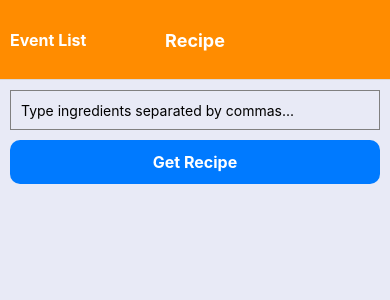
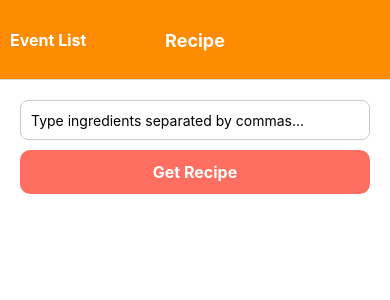
Before and after one commit to anikgvsu/buddybites, a React Native app: screen /Recipe in a window 390 px wide. Shown: the top 300 px of the page. Built offline with nearby package versions, Linux system fonts and the light colour scheme.

Commit message:
recipe screen ui updated

```diff
--- a/screens/EventListScreen.js
+++ b/screens/EventListScreen.js
@@ -90,7 +90,7 @@ const EventListScreen = ({ navigation, route }) => {
       />
 
       <TouchableOpacity style={styles.surpriseRecipeButton} onPress={goToRecipe}>
-        <Text style={styles.surpriseRecipeButtonText}>Surprise Recipe</Text>
+        <Text style={styles.surpriseRecipeButtonText}>Recipe</Text>
       </TouchableOpacity>
     </View>
   );
--- a/screens/RecipeScreen.js
+++ b/screens/RecipeScreen.js
@@ -6,7 +6,6 @@ import RenderHtml from 'react-native-render-html';
 import { getFoodFacts } from '../api/FoodAPI.js';
 
 const RecipeScreen = ({ navigation, route }) => {
-
   const { hostUid } = route.params ?? { hostUid: null };
   const { eventsAsHost } = route.params ?? { eventsAsHost: [] };
   const { eventsAsGuest } = route.params ?? { eventsAsGuest: [] };
@@ -23,7 +22,6 @@ const RecipeScreen = ({ navigation, route }) => {
 
   const getRecipe = () => {
     getFoodFacts(ingredients, (data) => {
-
       setRecipe({
         image: data.recipes[0].image,
         instruction: data.recipes[0].instructions,
@@ -53,7 +51,6 @@ const RecipeScreen = ({ navigation, route }) => {
   };
 
   const goToEventList = () => {
-
     navigation.navigate("EventList", { hostUid: hostUid, guestList: guestList, eventsAsHost: eventsAsHost, eventsAsGuest: eventsAsGuest });
   }
 
@@ -64,15 +61,6 @@ const RecipeScreen = ({ navigation, route }) => {
           <Text style={styles.headerButton}>Event List</Text>
         </TouchableOpacity>
       ),
-      // headerRight: () => (
-      //   <TouchableOpacity
-      //     onPress={() =>
-      //       navigation.navigate("Map")
-      //     }
-      //   >
-      //     <Text style={styles.headerButton}>Map</Text>
-      //   </TouchableOpacity>
-      // ),
     });
   });
 
@@ -97,28 +85,30 @@ const RecipeScreen = ({ navigation, route }) => {
 const styles = StyleSheet.create({
   container: {
     flex: 1,
-    padding: 10,
-    backgroundColor: '#E8EAF6',
+    padding: 20,
+    backgroundColor: '#fff',
   },
   inputContainer: {
     marginBottom: 20,
   },
   input: {
     height: 40,
-    borderColor: 'gray',
+    borderColor: '#ccc',
     borderWidth: 1,
     paddingHorizontal: 10,
     marginBottom: 10,
+    borderRadius: 8,
+    backgroundColor: '#fff',
   },
   button: {
-    backgroundColor: '#007AFF',
+    backgroundColor: '#FF6F61',
     borderRadius: 10,
     paddingVertical: 12,
     paddingHorizontal: 24,
     alignItems: 'center',
   },
   buttonText: {
-    color: 'white',
+    color: '#fff',
     fontSize: 16,
     fontWeight: 'bold',
   },
@@ -138,16 +128,17 @@ const styles = StyleSheet.create({
     alignItems: 'center',
   },
   recipeTitle: {
-    fontSize: 30,
+    fontSize: 32,
     fontWeight: 'bold',
     textAlign: 'center',
     marginBottom: 10,
+    color: '#333',
   },
   recipeDescription: {
     marginHorizontal: 20,
   },
   headerButton: {
-    color: 'white',
+    color: '#fff',
     fontSize: 16,
     fontWeight: 'bold',
     marginHorizontal: 10,
```
